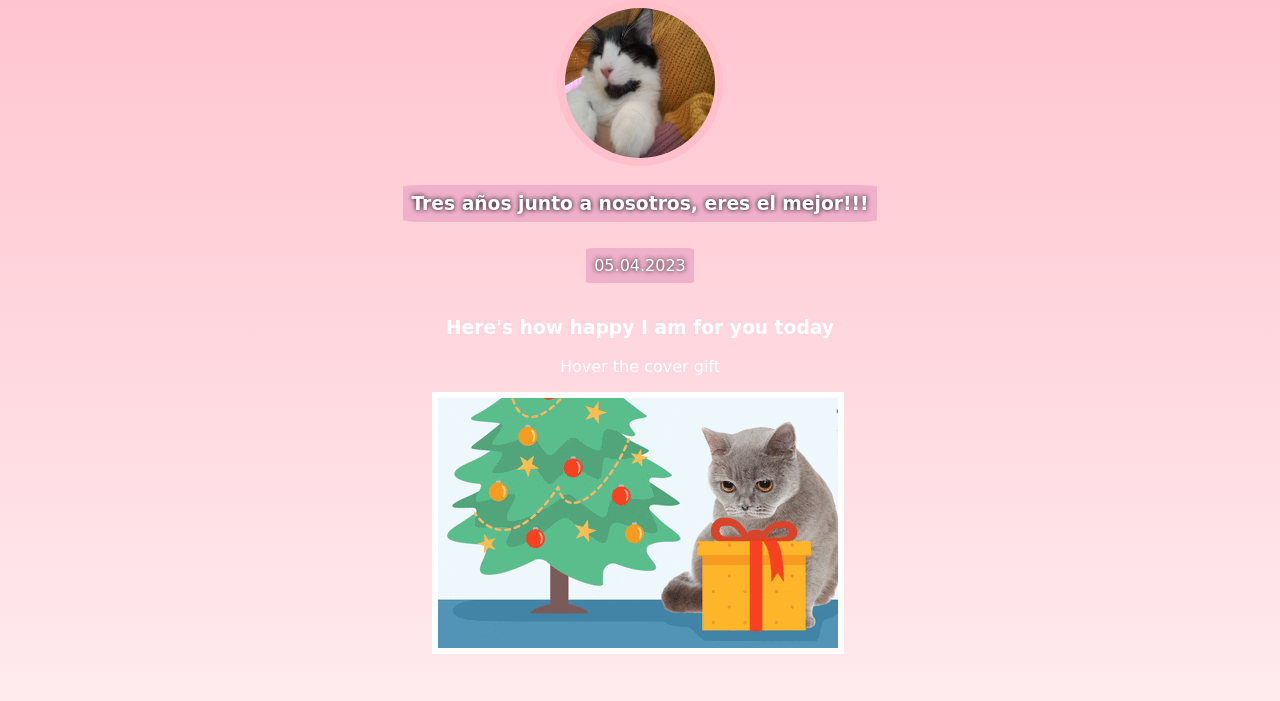
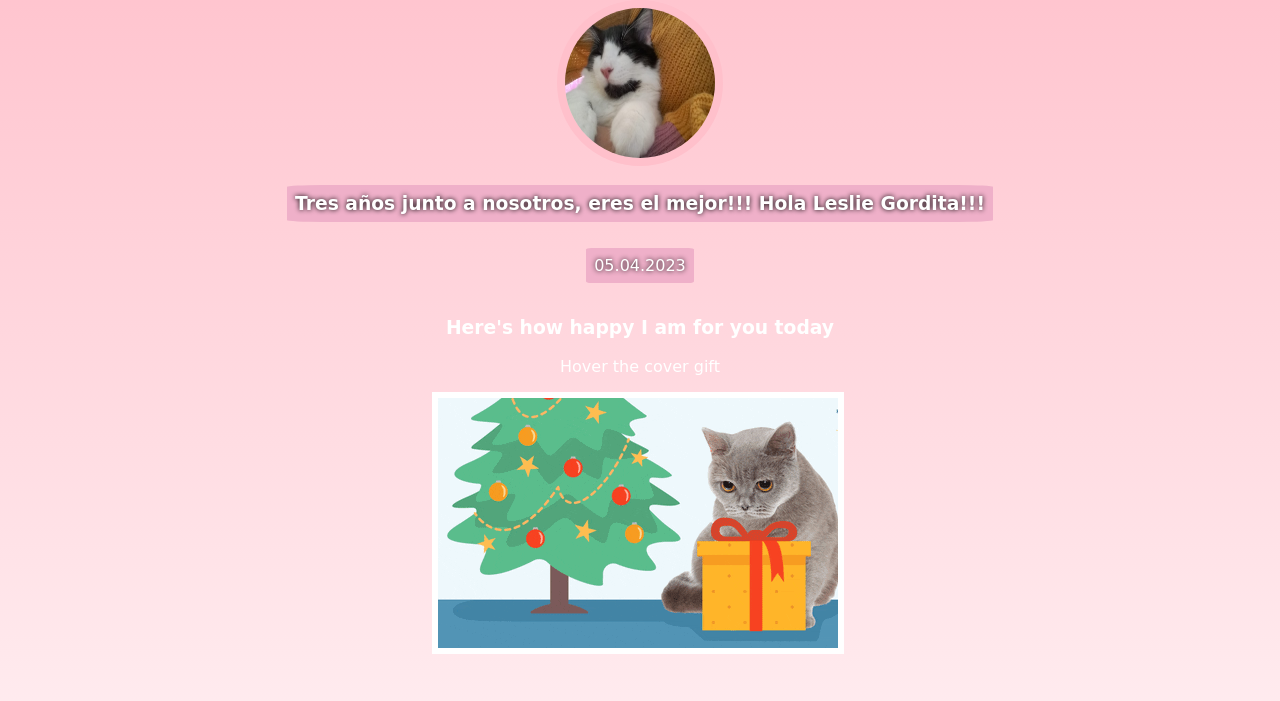
Before and after one commit to pableteih/tarjetacumplea-os, a plain HTML site: page index.html in a window 1280 px wide. Shown: the part 89-790 px from the top of the page. Drawn offline with Linux system fonts and the light colour scheme; a web font is replaced by a local one.

Commit message:
Update index.html

```diff
--- a/index.html
+++ b/index.html
@@ -12,7 +12,7 @@
 
         <h1 id="title"> Hoy es el cumpleaños de Navichuelas!!🎉</h1>
         <img id="foto" src="imagenes/navi.jfif">
-        <h3 id="bday"> Tres años junto a nosotros, eres el mejor!!!</h3>
+        <h3 id="bday"> Tres años junto a nosotros, eres el mejor!!! Hola Leslie Gordita!!!</h3>
         <p id="date">05.04.2023</p>
 
 
```
